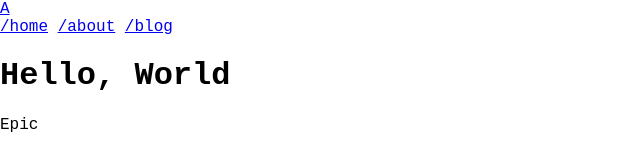
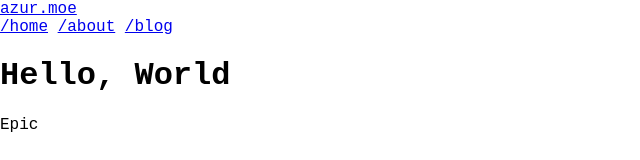
Before and after one commit to azur1s/avri, a SvelteKit app: page / in a window 1280 px wide. Shown: the top 160 px of the page, without its empty margins (0-640 px from the left). Built offline with nearby package versions, Linux system fonts and the light colour scheme; a web font is replaced by a local one.

Commit message:
change icon

```diff
--- a/src/routes/+layout.svelte
+++ b/src/routes/+layout.svelte
@@ -5,7 +5,7 @@
 <div class="ml-24rem mr-24rem h-screen">
     <nav class="py-1rem flex">
         <div class="flex-1 justify-start">
-            <a class="text-light-900 no-underline" href="/">A</a>
+            <a class="text-light-900 no-underline" href="/">azur.moe</a>
         </div>
         <div class="flex-1 gap-x-2rem inline-flex justify-end">
             <NavLink to={'/'}>/home</NavLink>
```
